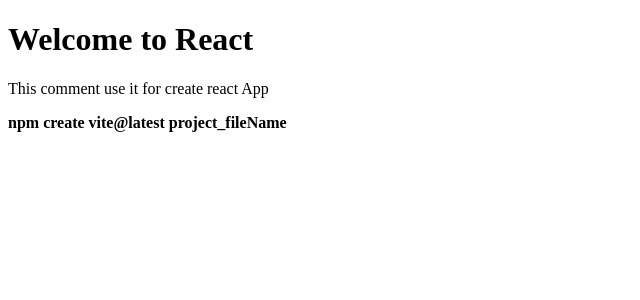
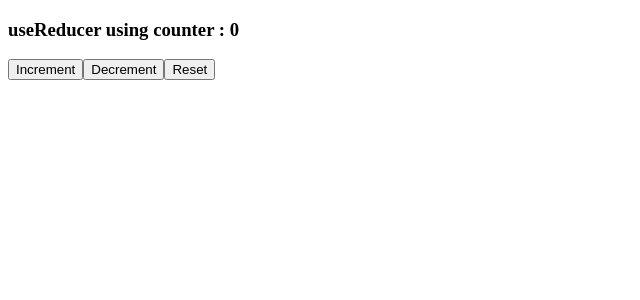
Before and after one commit to vinoth9598/reactTopics, a React (Vite) app: page / in a window 1280 px wide. Shown: the top 300 px of the page, without its empty margins (0-640 px from the left). Built offline with nearby package versions, Linux system fonts and the light colour scheme.

Commit message:
useReducer hook

```diff
--- a/src/App.jsx
+++ b/src/App.jsx
@@ -1,13 +1,18 @@
 
-import React from "react" ;
+import React, { useReducer } from "react" ;
+import { initialState, reducer } from "./countReducer";
 
 function App(){
+  const [state, dispatch] = useReducer(reducer, initialState);
+
   return(
     <div>
-        <h1>Welcome to React</h1>
-        <p>This comment use it for create react App</p>
-        <b>npm create vite@latest project_fileName</b>
+        <h3>useReducer using counter : {state.count}</h3>
+        <button onClick={() => dispatch({ type:"Incr" })}>Increment</button>
+        <button onClick={() => dispatch({ type:"Decr" })}>Decrement</button>
+        <button onClick={() => dispatch({ type:"reset" })}>Reset</button>
     </div>
+
   )
 }
 
--- /dev/null
+++ b/src/countReducer.jsx
@@ -0,0 +1,24 @@
+
+//defint initialValue
+
+const initialState = {
+    count : 0,
+}
+
+//defint reducer function
+
+function reducer(state, action) {
+    switch(action.type) {
+        case 'Incr' :
+            return {count : state.count + 1};
+        case "Decr":
+            return {count : state.count -1 };
+        case "reset":
+            return {count:0};
+    }
+}
+
+export {
+    initialState,
+    reducer
+}
```
